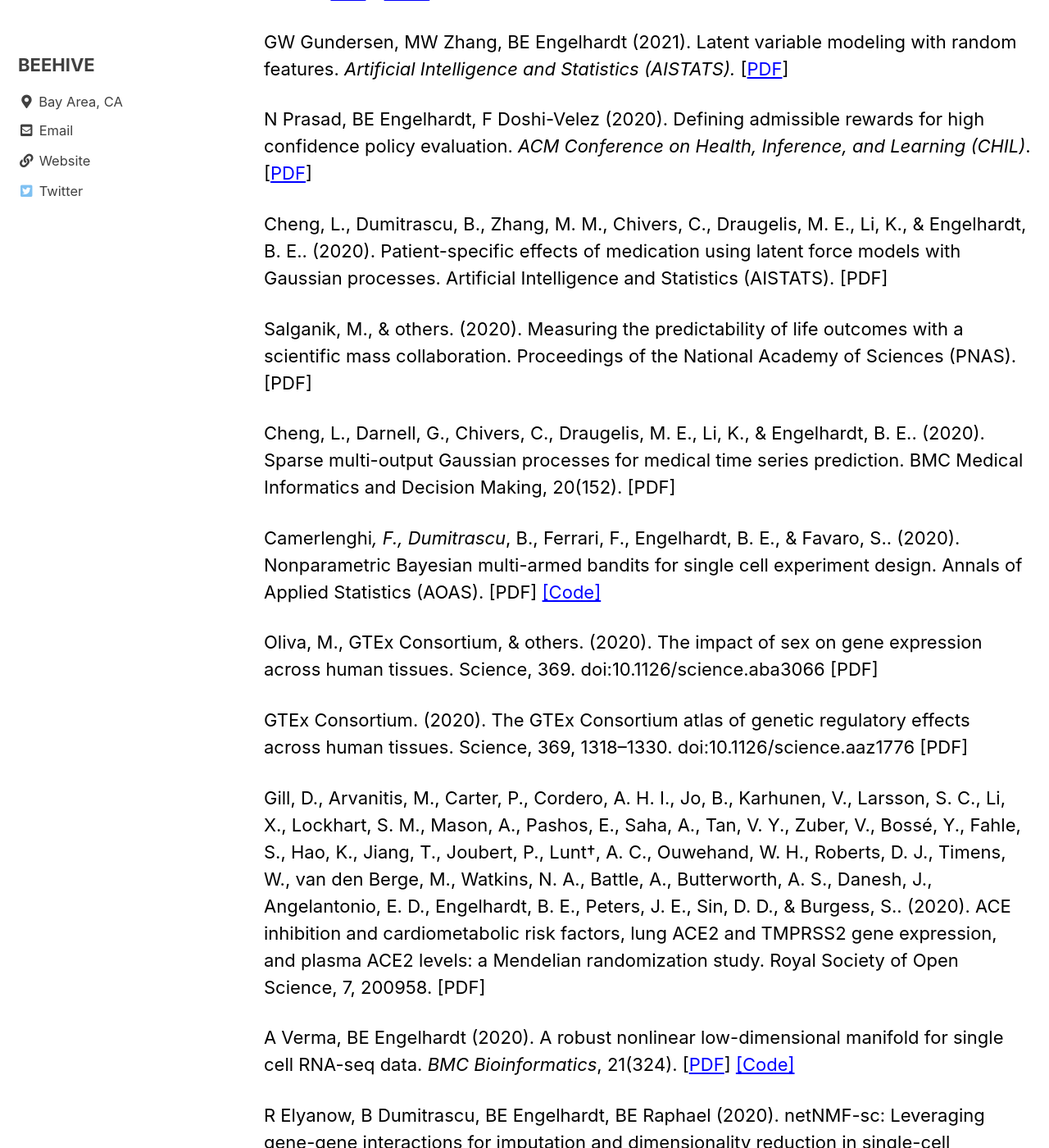
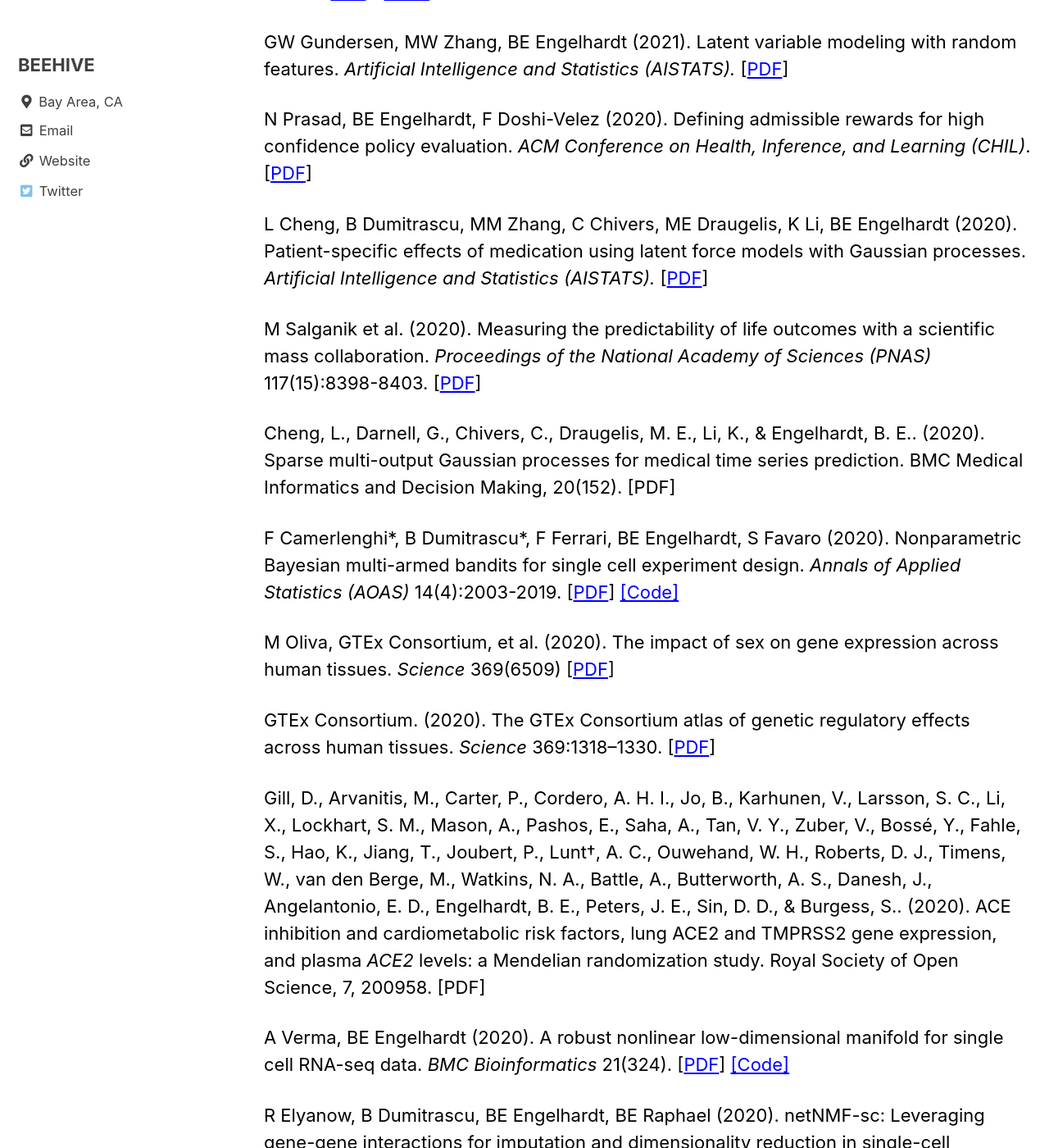
Before and after one commit to stanfordbeehive/stanfordbeehive.github.io, a Jekyll site: the page built from _pages/publications.md, in a window 1280 px wide and 1400 px high, scrolled down 3126 px. Shown: the whole window at 82% size. Built offline with Jekyll 4.4.1, drawn with Linux system fonts in a browser that asks for light colours; cached includes are drawn as plain includes; some of the changed text lies outside the part shown.

Commit message:
Update publications.md

```diff
--- a/_pages/publications.md
+++ b/_pages/publications.md
@@ -36,60 +36,53 @@
 
 ## Publications
 
-SG Jena, AG Goglia, BE Engelhardt (2022). Towards ‘end-to-end’ analysis and understanding of biological timecourse data. *Biochemical Journal* 479 (11): 1257–1263. [[PDF](https://doi.org/10.1042/BCJ20220053)]
+SG Jena, AG Goglia, BE Engelhardt (2022). Towards ‘end-to-end’ analysis and understanding of biological timecourse data. *Biochemical Journal* 479(11): 1257–1263. [[PDF](https://doi.org/10.1042/BCJ20220053)]
 
 G Martinet, A Strzalkowski, BE Engelhardt (2022). Variance minimization in the Wasserstein space for invariant causal prediction. *Artificial Intelligence and Statistics (AISTATS)*. [[PDF](https://proceedings.mlr.press/v151/martinet22a/martinet22a.pdf)] [[Code](https://github.com/astrzalk/WVM_reproducibility)] [[Post](https://stanfordbeehive.github.io/WMD/)]
 
 A Jones, FW Townes, D Li, BE Engelhardt (2022). Contrastive latent variable modeling with application to case-control sequencing experiments. *Annals of Applied Statistics (AOAS)*. [PDF] [[arXiv](https://arxiv.org/abs/2102.06731)] [[Code](https://github.com/andrewcharlesjones/cplvm)]
 
-S Cui, EC Yoo, D Li, K Laudanski, BE Engelhardt (2022). Hierarchical Gaussian processes and mixtures of experts to model Covid-19 patient trajectories. *Proceedings of the Pacific Symposium on Biocomputing (PSB)*.
-[[PDF](https://dl.acm.org/doi/pdf/10.1145/3459930.3469536)] [[Code](https://github.com/eyeshoe/cop-e-cat)]
+S Cui, EC Yoo, D Li, K Laudanski, BE Engelhardt (2022). Hierarchical Gaussian processes and mixtures of experts to model Covid-19 patient trajectories. *Proceedings of the Pacific Symposium on Biocomputing (PSB)*. [[PDF](https://dl.acm.org/doi/pdf/10.1145/3459930.3469536)] [[Code](https://github.com/eyeshoe/cop-e-cat)]
 
-J Ash*, G Darnell*, D Munro*, BE Engelhardt (2021). Joint analysis of gene expression levels and histological images identifies genes associated with tissue morphology. *Nature Communications*, 12(1609).
-[PDF] [[Code](https://github.com/daniel-munro/imageCCA)]
+J Ash\*, G Darnell\*, D Munro\*, BE Engelhardt (2021). Joint analysis of gene expression levels and histological images identifies genes associated with tissue morphology. *Nature Communications* 12(1609). [[PDF](https://www.nature.com/articles/s41467-021-21727-x)] [[Code](https://github.com/daniel-munro/imageCCA)]
 
-B Dumitrascu, S Villar, DG Mixon, BE Engelhardt (2021). Optimal marker gene selection for cell type discrimination in single cell analyses. *Nature Communications*, 12(1186). [[PDF](https://www.nature.com/articles/s41467-021-21453-4)] [[Code](https://github.com/solevillar/scGeneFit-python)]
+B Dumitrascu, S Villar, DG Mixon, BE Engelhardt (2021). Optimal marker gene selection for cell type discrimination in single cell analyses. *Nature Communications* 12(1186). [[PDF](https://www.nature.com/articles/s41467-021-21453-4)] [[Code](https://github.com/solevillar/scGeneFit-python)]
 
-J Lu, B Dumitrascu, IC McDowell, AK Barrera, SM Leichter, TE Reddy, BE Engelhardt (2021). Causal network inference from gene transcriptional time series response to glucocorticoids. *PLoS Computational Biology*, 17(1):e1008223.
+J Lu, B Dumitrascu, IC McDowell, AK Barrera, SM Leichter, TE Reddy, BE Engelhardt (2021). Causal network inference from gene transcriptional time series response to glucocorticoids. *PLoS Computational Biology* 17(1):e1008223.
 [[PDF](https://journals.plos.org/ploscompbiol/article?id=10.1371/journal.pcbi.1008223)] [[Code](https://github.com/lujonathanh/BETS)]
 
 GW Gundersen, D Cai, C Zhou, BE Engelhardt, RP Adams (2021). Active multi-fidelity Bayesian online changepoint detection. *Uncertainty in Artifical Intelligence (UAI).* [[PDF](https://proceedings.mlr.press/v161/gundersen21a/gundersen21a.pdf)]
 
 A Wu, SA Nastase, CA Baldassano, NB Turk-Browne, KA Norman, BE Engelhardt, JW & Pillow (2021). Brain kernel: A new spatial covariance function for fMRI data. *NeuroImage* 15(245):118580. [[PDF](https://www.sciencedirect.com/science/article/pii/S1053811921008533?via%3Dihub)]
 
-A Verma, SG Jena, DR Isakov, K Aoki, JE Toettcher, BE Engelhardt (2021). A self-exciting point process to study multi-cellular spatial signaling patterns. *Proceedings of the National Academy of Sciences (PNAS)* 118:e2026123118.
-[[PDF](https://www.pnas.org/doi/10.1073/pnas.2026123118)] [[Code](https://github.com/architverma1/CPP)]
+A Verma, SG Jena, DR Isakov, K Aoki, JE Toettcher, BE Engelhardt (2021). A self-exciting point process to study multi-cellular spatial signaling patterns. *Proceedings of the National Academy of Sciences (PNAS)* 118:e2026123118. [[PDF](https://www.pnas.org/doi/10.1073/pnas.2026123118)] [[Code](https://github.com/architverma1/CPP)]
 
-A Mandyam, EC Yoo, J Soules, K Laudanski, BE Engelhardt (2021). COP-E-CAT: Cleaning and organization pipeline for EHR computational and analytic tasks. *Proceedings of the 12th ACM Conference on Bioinformatics, Computational Biology, and Health Informatics (BCB)*.
-[[PDF](https://dl.acm.org/doi/pdf/10.1145/3459930.3469536)] [[Code](https://github.com/aishwarya-rm/cop-e-cat)]
+A Mandyam, EC Yoo, J Soules, K Laudanski, BE Engelhardt (2021). COP-E-CAT: Cleaning and organization pipeline for EHR computational and analytic tasks. *Proceedings of the 12th ACM Conference on Bioinformatics, Computational Biology, and Health Informatics (BCB)*. [[PDF](https://dl.acm.org/doi/pdf/10.1145/3459930.3469536)] [[Code](https://github.com/aishwarya-rm/cop-e-cat)]
 
 GW Gundersen, MW Zhang, BE Engelhardt (2021). Latent variable modeling with random features. *Artificial Intelligence and Statistics (AISTATS).*
 [[PDF](http://proceedings.mlr.press/v130/gundersen21a/gundersen21a.pdf)]
 
 N Prasad, BE Engelhardt, F Doshi-Velez (2020). Defining admissible rewards for high confidence policy evaluation. *ACM Conference on Health, Inference, and Learning (CHIL)*. [[PDF](https://dl.acm.org/doi/10.1145/3368555.3384450)]
 
-Cheng, L., Dumitrascu, B., Zhang, M. M., Chivers, C., Draugelis, M. E., Li, K., & Engelhardt, B. E.. (2020). Patient-specific effects of medication using latent force models with Gaussian processes. Artificial Intelligence and Statistics (AISTATS).
-[PDF]
+L Cheng, B Dumitrascu, MM Zhang, C Chivers, ME Draugelis, K Li, BE Engelhardt (2020). Patient-specific effects of medication using latent force models with Gaussian processes. *Artificial Intelligence and Statistics (AISTATS).* [[PDF](https://proceedings.mlr.press/v108/cheng20c.html)]
 
-Salganik, M., & others. (2020). Measuring the predictability of life outcomes with a scientific mass collaboration. Proceedings of the National Academy of Sciences (PNAS).
-[PDF]
+M Salganik et al. (2020). Measuring the predictability of life outcomes with a scientific mass collaboration. *Proceedings of the National Academy of Sciences (PNAS)* 117(15):8398-8403. [[PDF](https://www.pnas.org/doi/10.1073/pnas.1915006117)]
 
 Cheng, L., Darnell, G., Chivers, C., Draugelis, M. E., Li, K., & Engelhardt, B. E.. (2020). Sparse multi-output Gaussian processes for medical time series prediction. BMC Medical Informatics and Decision Making, 20(152).
 [PDF]
 
-Camerlenghi*, F., Dumitrascu*, B., Ferrari, F., Engelhardt, B. E., & Favaro, S.. (2020). Nonparametric Bayesian multi-armed bandits for single cell experiment design. Annals of Applied Statistics (AOAS).
-[PDF] [[Code]](https://github.com/fedfer/HPYsinglecell)
+F Camerlenghi\*, B Dumitrascu\*, F Ferrari, BE Engelhardt, S Favaro (2020). Nonparametric Bayesian multi-armed bandits for single cell experiment design. *Annals of Applied Statistics (AOAS)* 14(4):2003-2019. [[PDF](https://projecteuclid.org/journals/annals-of-applied-statistics/volume-14/issue-4/Nonparametric-Bayesian-multiarmed-bandits-for-single-cell-experiment-design/10.1214/20-AOAS1370.short)] [[Code]](https://github.com/fedfer/HPYsinglecell)
 
-Oliva, M., GTEx Consortium, & others. (2020). The impact of sex on gene expression across human tissues. Science, 369. doi:10.1126/science.aba3066
+M Oliva, GTEx Consortium, et al. (2020). The impact of sex on gene expression across human tissues. *Science* 369(6509)
+[[PDF](doi:10.1126/science.aba3066)]
+
+GTEx Consortium. (2020). The GTEx Consortium atlas of genetic regulatory effects across human tissues. *Science* 369:1318–1330.
+[[PDF](doi:10.1126/science.aaz1776)]
+
+Gill, D., Arvanitis, M., Carter, P., Cordero, A. H. I., Jo, B., Karhunen, V., Larsson, S. C., Li, X., Lockhart, S. M., Mason, A., Pashos, E., Saha, A., Tan, V. Y., Zuber, V., Bossé, Y., Fahle, S., Hao, K., Jiang, T., Joubert, P., Lunt†, A. C., Ouwehand, W. H., Roberts, D. J., Timens, W., van den Berge, M., Watkins, N. A., Battle, A., Butterworth, A. S., Danesh, J., Angelantonio, E. D., Engelhardt, B. E., Peters, J. E., Sin, D. D., & Burgess, S.. (2020). ACE inhibition and cardiometabolic risk factors, lung ACE2 and TMPRSS2 gene expression, and plasma *ACE2* levels: a Mendelian randomization study. Royal Society of Open Science, 7, 200958.
 [PDF]
 
-GTEx Consortium. (2020). The GTEx Consortium atlas of genetic regulatory effects across human tissues. Science, 369, 1318–1330. doi:10.1126/science.aaz1776
-[PDF]
-
-Gill, D., Arvanitis, M., Carter, P., Cordero, A. H. I., Jo, B., Karhunen, V., Larsson, S. C., Li, X., Lockhart, S. M., Mason, A., Pashos, E., Saha, A., Tan, V. Y., Zuber, V., Bossé, Y., Fahle, S., Hao, K., Jiang, T., Joubert, P., Lunt†, A. C., Ouwehand, W. H., Roberts, D. J., Timens, W., van den Berge, M., Watkins, N. A., Battle, A., Butterworth, A. S., Danesh, J., Angelantonio, E. D., Engelhardt, B. E., Peters, J. E., Sin, D. D., & Burgess, S.. (2020). ACE inhibition and cardiometabolic risk factors, lung ACE2 and TMPRSS2 gene expression, and plasma ACE2 levels: a Mendelian randomization study. Royal Society of Open Science, 7, 200958.
-[PDF]
-
-A Verma, BE Engelhardt (2020). A robust nonlinear low-dimensional manifold for single cell RNA-seq data. *BMC Bioinformatics*, 21(324).
+A Verma, BE Engelhardt (2020). A robust nonlinear low-dimensional manifold for single cell RNA-seq data. *BMC Bioinformatics* 21(324).
 [[PDF](https://bmcbioinformatics.biomedcentral.com/articles/10.1186/s12859-020-03625-z)] [[Code]](https://github.com/architverma1/tGPLVM)
 
 R Elyanow, B Dumitrascu, BE Engelhardt, BE Raphael (2020). netNMF-sc: Leveraging gene-gene interactions for imputation and dimensionality reduction in single-cell expression analysis. *Genome Research*, 20(2):195–204. [[PDF](https://genome.cshlp.org/content/early/2020/01/28/gr.251603.119)]
```
